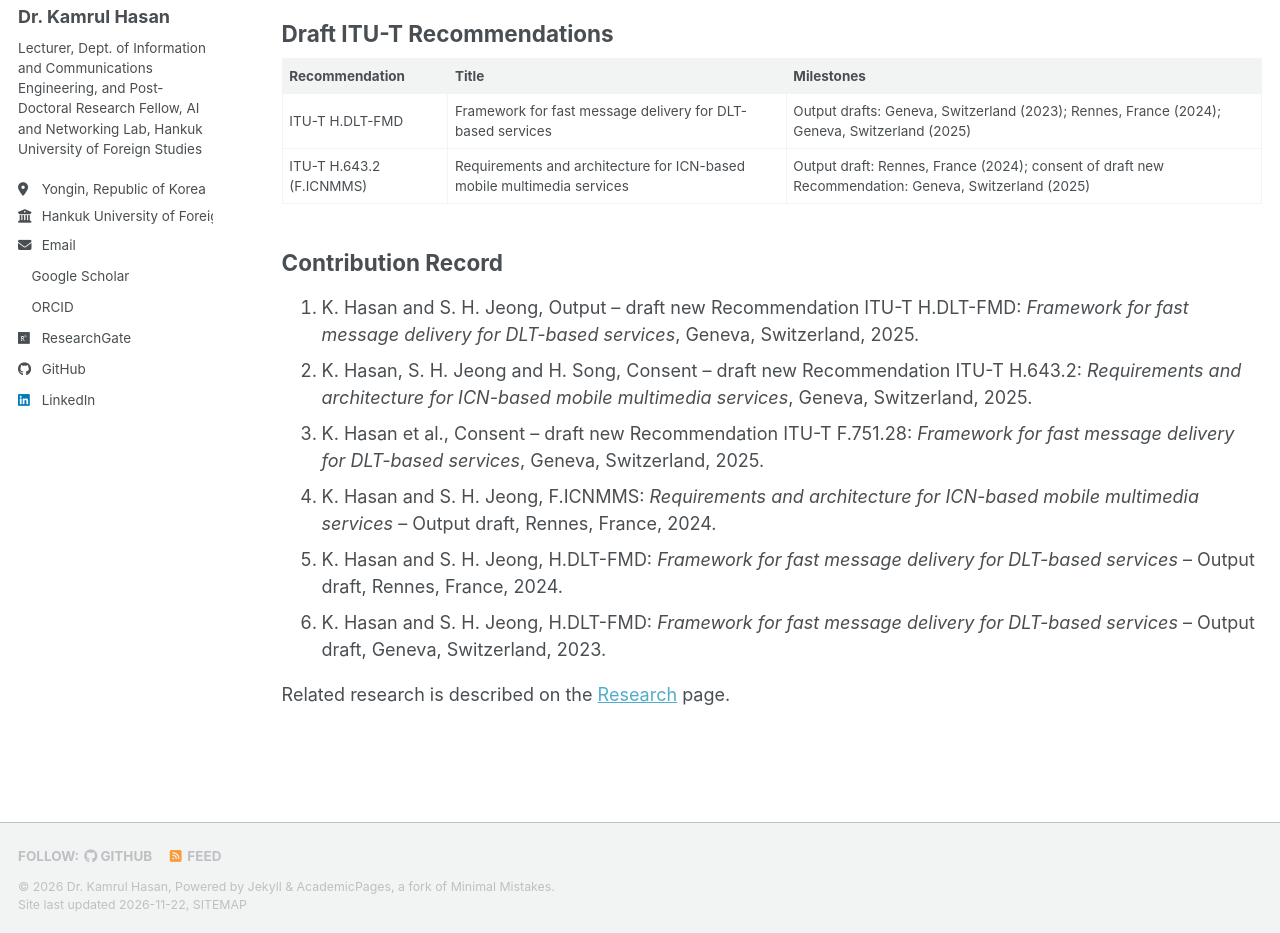
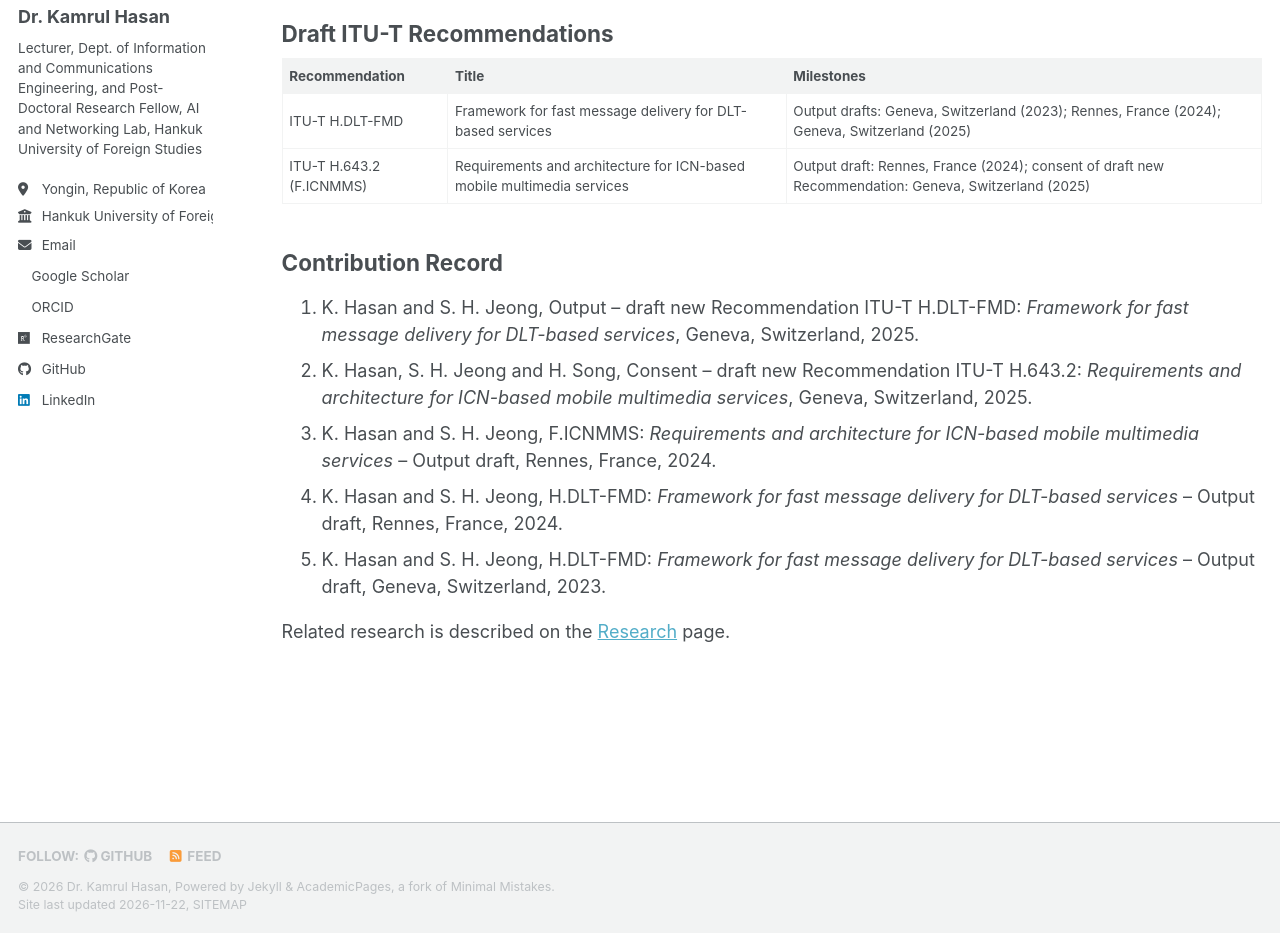
Before and after one commit to kamrulcsedu09/kamrulcsedu09.github.io, a Jekyll site: the page built from _pages/standardisation.md, in a window 1280 px wide and 1213 px high, cut to the strip 280-1213 px from the top of the window. Built offline with Jekyll 4.4.1, drawn with Linux system fonts in a browser that asks for light colours; a script bundle is joined from its source files by our own code; a style sheet for code colours, icons or effects is not loaded.

Commit message:
Remove F.751.28 from contribution lists

```diff
--- a/_pages/standardisation.md
+++ b/_pages/standardisation.md
@@ -18,9 +18,8 @@ I contribute to international standardisation in the **ITU Telecommunication Sta
 
 1. K. Hasan and S. H. Jeong, Output – draft new Recommendation ITU-T H.DLT-FMD: *Framework for fast message delivery for DLT-based services*, Geneva, Switzerland, 2025.
 2. K. Hasan, S. H. Jeong and H. Song, Consent – draft new Recommendation ITU-T H.643.2: *Requirements and architecture for ICN-based mobile multimedia services*, Geneva, Switzerland, 2025.
-3. K. Hasan et al., Consent – draft new Recommendation ITU-T F.751.28: *Framework for fast message delivery for DLT-based services*, Geneva, Switzerland, 2025.
-4. K. Hasan and S. H. Jeong, F.ICNMMS: *Requirements and architecture for ICN-based mobile multimedia services* – Output draft, Rennes, France, 2024.
-5. K. Hasan and S. H. Jeong, H.DLT-FMD: *Framework for fast message delivery for DLT-based services* – Output draft, Rennes, France, 2024.
-6. K. Hasan and S. H. Jeong, H.DLT-FMD: *Framework for fast message delivery for DLT-based services* – Output draft, Geneva, Switzerland, 2023.
+3. K. Hasan and S. H. Jeong, F.ICNMMS: *Requirements and architecture for ICN-based mobile multimedia services* – Output draft, Rennes, France, 2024.
+4. K. Hasan and S. H. Jeong, H.DLT-FMD: *Framework for fast message delivery for DLT-based services* – Output draft, Rennes, France, 2024.
+5. K. Hasan and S. H. Jeong, H.DLT-FMD: *Framework for fast message delivery for DLT-based services* – Output draft, Geneva, Switzerland, 2023.
 
 Related research is described on the [Research](/research/) page.
```
Also changed, not shown: _pages/cv.md (+3 -4 lines).
